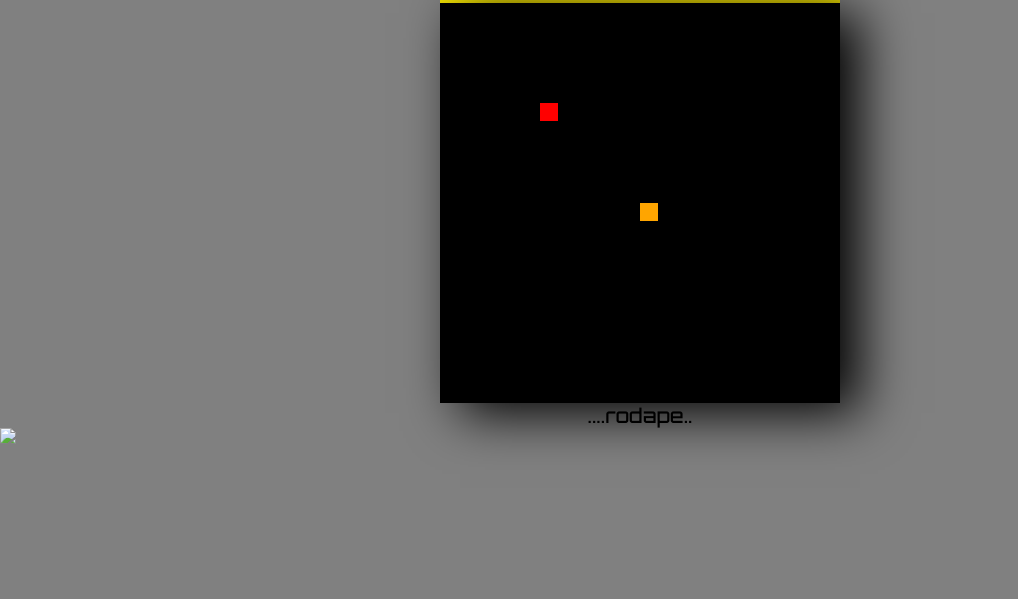
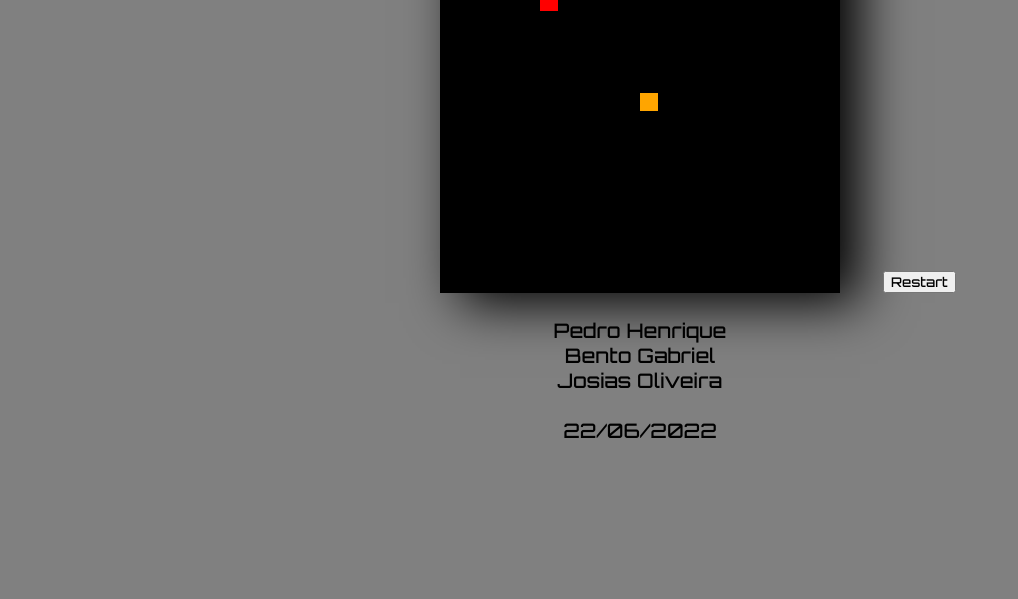
Before and after one commit to PedroHGaspar/SnakeGame, a plain HTML site: page index.html in a window 1280 px wide. Shown: the part 201-800 px from the top of the page, without its empty margins (0-1018 px from the left). Drawn offline with Linux system fonts and the light colour scheme.

Commit message:
Adicionado nomes e botao restart(botao n funcionando)

```diff
--- a/index.html
+++ b/index.html
@@ -11,17 +11,23 @@
 </head>
 <!--CANVAS DIFÍCIL DE MANIPULAR =[ -->
 <body>
-
+    <span class="botaoRestart" >
+   <input type="button" id="Restart" value="Restart">
+    </span>
     <div class="game">
         <h1 class="titulo">Snake The Game</h1>
         <h3 id="infotela"></h3>
        <canvas id="game" width="400" height="400"></canvas>
     </div>
     <div class="rodape">
-        ....rodape..
+        <br>
+        Pedro Henrique <br>
+        Bento Gabriel   <br>
+        Josias Oliveira <br>
+        <br>
+        22/06/2022
     </div>
     <script src="snake.js"></script>
-    <img src="IMG/images.JFIF"></img>
 
 </body>
 </html>
--- a/snake.js
+++ b/snake.js
@@ -30,7 +30,6 @@ let VeloInicial = 0;//VELOCIDADE INICIAL = 0 OU SEJA COBRINHA PARADA
 let VeloInicialY = 0;//VELOCIDADE INICIAL = 0 OU SEJA COBRINHA PARADA
 
 let Pontos = 0;//PONTOS VALEM 10 COM VALOR INICIAL DE 0
-
 
 //game loop
 function drawGame() {
@@ -155,7 +154,7 @@ function DesenharMaca() {//FUNÇAO PARA DESENHAR A MAÇÃ
 }
 
 function ChecarPosicaoMaça() {
-  if (MacaX === CabecaX && MacaY == CabecaY) {
+  if (MacaX === CabecaX && MacaY === CabecaY) {
     MacaX = Math.floor(Math.random() * ContadorQuadrado);
     MacaY = Math.floor(Math.random() * ContadorQuadrado);
     TamanhoCauda++;
@@ -199,6 +198,7 @@ function keyDown(event) {
   }
 }
 
+
 drawGame();//AQUI DESENHA O JOGO INTEIRO
 
 
--- a/style.css
+++ b/style.css
@@ -8,7 +8,7 @@ body{
     background-color: gray;
 }
 .game{
-    margin-top: 110px;
+    margin-top: 0;
     padding: 0px;
     display: flex;
     flex-direction: column;
@@ -40,3 +40,9 @@ canvas{
     text-align: center;
     font-size: 20px;
 }
+
+#Restart{
+    position: absolute;
+    margin-left: 883px;
+    margin-top: 472px;
+}
```
